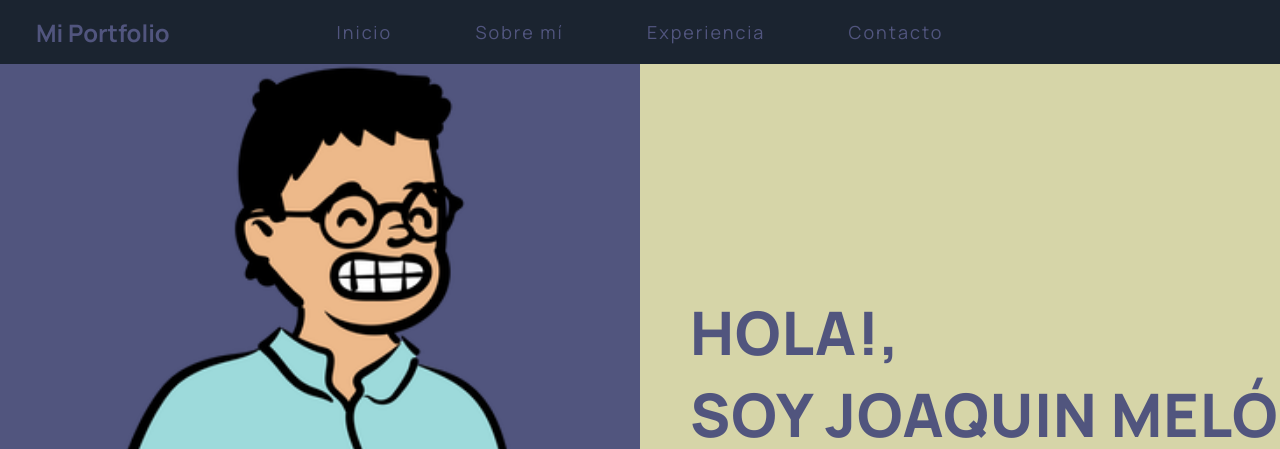
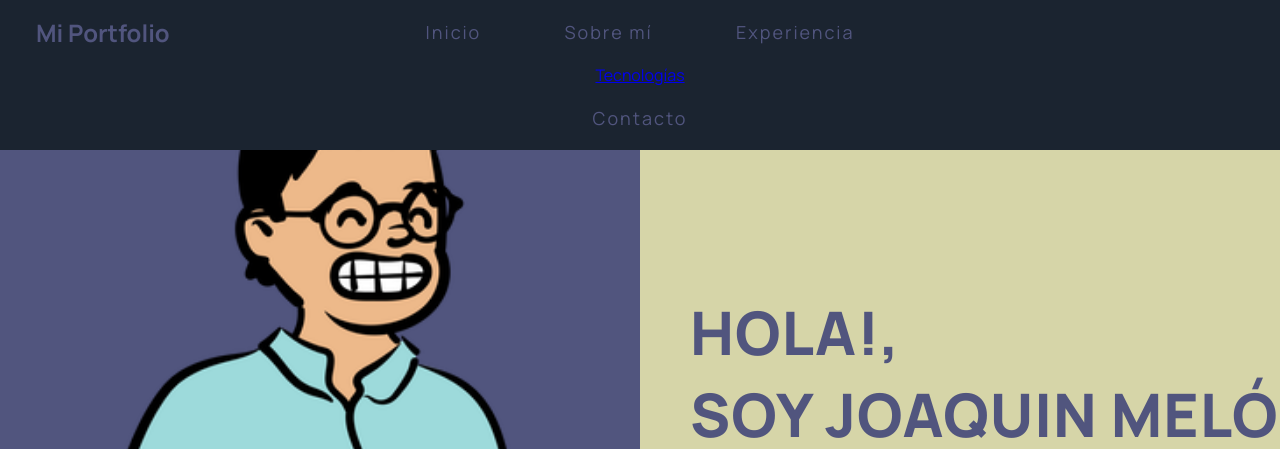
Before and after one commit to JoaquinFranich/portfolio-template, a plain HTML site: page index.html in a window 1280 px wide. Shown: the top 449 px of the page. Drawn offline with nearby package versions, Linux system fonts and the light colour scheme.

Commit message:
Creando encabezado de Tecnologías

```diff
--- a/index.html
+++ b/index.html
@@ -21,6 +21,9 @@
         </li>
         <li class="menu-item">
           <a href="#projects">Experiencia</a>
+        </li>
+        <li>
+          <a href="#technologies">Tecnologías</a>
         </li>
         <li class="menu-item">
           <a href="#contact">Contacto</a>
```
